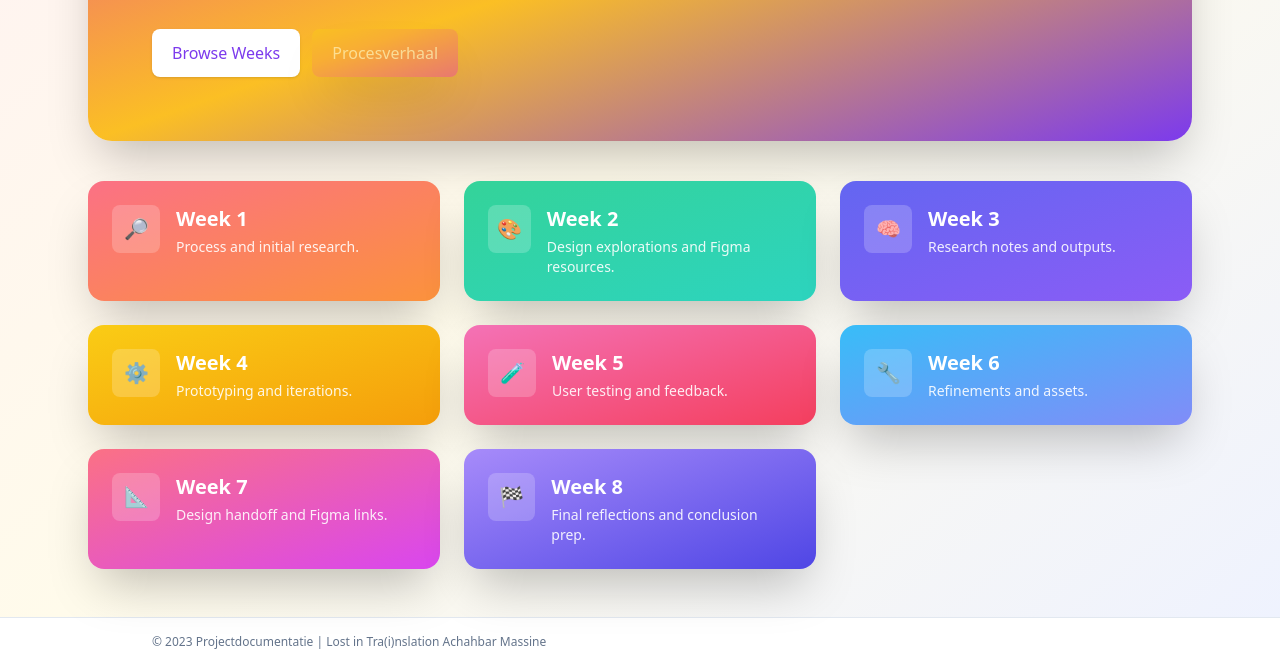
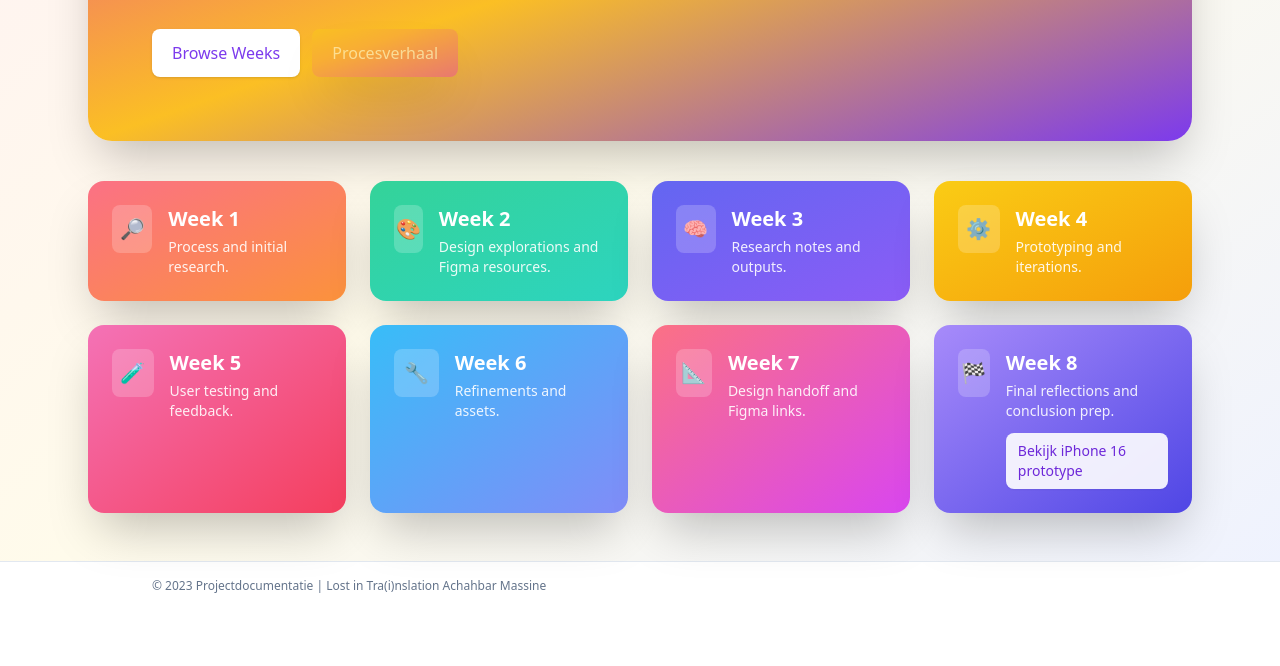
Before and after one commit to Momomo1548/lostintrainM, a website: page index.html in a window 1280 px wide. Shown: the part 374-1040 px from the top of the page. After the commit the page ends 984 px from the top, so only its background shows below. Drawn offline with nearby package versions, Linux system fonts and the light colour scheme.

Commit message:
Change weeks section to 4 columns and enhance Week 8 link
Updated weeks section to use a 4-column layout and modified Week 8 link for accessibility.

```diff
--- a/index.html
+++ b/index.html
@@ -44,7 +44,7 @@
                 </section>
 
                 <!-- Weeks grid -->
-                <section id="weeks" class="mt-10 grid grid-cols-1 sm:grid-cols-2 lg:grid-cols-3 gap-6">
+                <section id="weeks" class="mt-10 grid grid-cols-1 sm:grid-cols-2 lg:grid-cols-4 gap-6">
                     <!-- Card template -->
                     <a href="week1.html" aria-label="Open Week 1" class="group block rounded-2xl p-6 transform transition hover:-translate-y-2 hover:scale-105 text-white shadow-2xl bg-gradient-to-br from-rose-400 to-orange-400">
                         <div class="flex items-start gap-4">
@@ -116,15 +116,18 @@
                         </div>
                     </a>
 
-                    <a href="week8.html" aria-label="Open Week 8" class="group block rounded-2xl p-6 transform transition hover:-translate-y-2 hover:scale-105 text-white shadow-2xl bg-gradient-to-br from-violet-400 to-indigo-600">
+                    <div role="link" tabindex="0" aria-label="Open Week 8" onclick="window.location.href='week8.html'" onkeypress="if(event.key==='Enter'){window.location.href='week8.html'}" class="group block rounded-2xl p-6 transform transition hover:-translate-y-2 hover:scale-105 text-white shadow-2xl bg-gradient-to-br from-violet-400 to-indigo-600 cursor-pointer">
                         <div class="flex items-start gap-4">
                             <div class="w-12 h-12 rounded-lg bg-white/20 flex items-center justify-center text-white text-xl">🏁</div>
                             <div>
                                 <h3 class="text-xl font-bold">Week 8</h3>
                                 <p class="text-sm text-white/90 mt-1">Final reflections and conclusion prep.</p>
+                                <div class="mt-3">
+                                    <a href="https://glittery-florentine-427702.netlify.app/" target="_blank" rel="noopener" class="inline-flex items-center gap-2 bg-white/90 text-violet-700 px-3 py-2 rounded-lg shadow-sm hover:shadow-md text-sm">Bekijk iPhone 16 prototype</a>
+                                </div>
                             </div>
                         </div>
-                    </a>
+                    </div>
                 </section>
             </div>
         </main>
```
